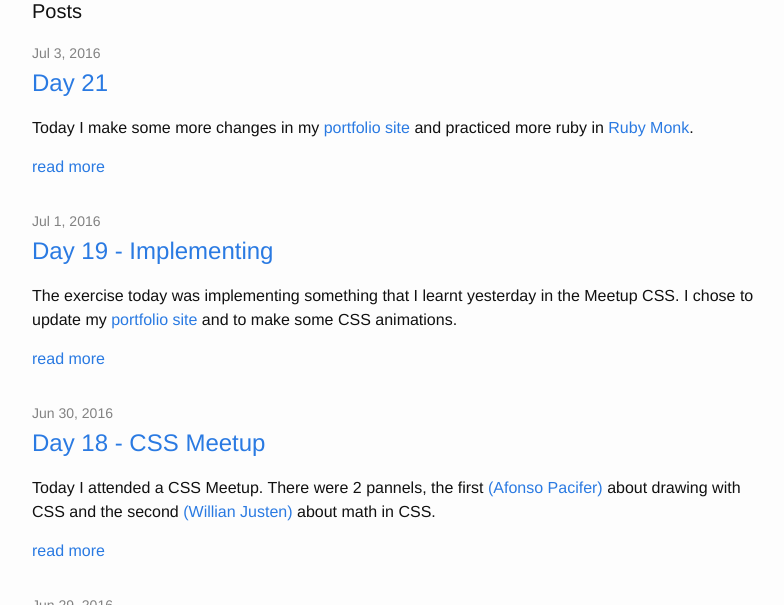
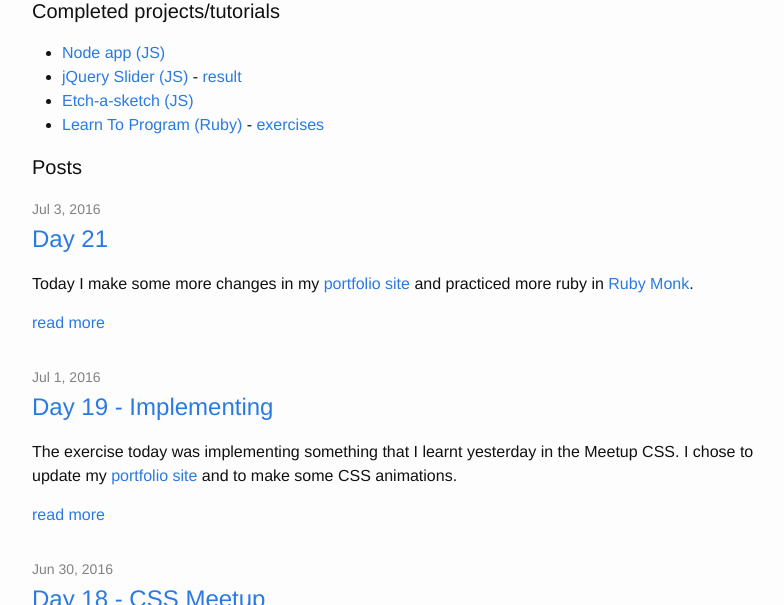
Before and after one commit to gionaufal/blog, a Jekyll site: the page built from index.html, in a window 1280 px wide and 900 px high, cut to the strip 295-900 px from the top of the window. Shown: the whole strip, without its empty margins (238-1022 px from the left). Built offline with Jekyll 4.4.1, drawn with Linux system fonts in a browser that asks for light colours.

Commit message:
add completed projects

```diff
--- a/index.html
+++ b/index.html
@@ -6,6 +6,14 @@ layout: default
 
   <p data-height="471" data-theme-id="light" data-slug-hash="mEBNGO" data-default-tab="result" data-user="gionaufal" data-embed-version="2" class="codepen">See the Pen <a href="http://codepen.io/gionaufal/pen/mEBNGO/">#100DaysOfCode Counter</a> by Giovanni Naufal (<a href="http://codepen.io/gionaufal">@gionaufal</a>) on <a href="http://codepen.io">CodePen</a>.</p>
 <script async src="//assets.codepen.io/assets/embed/ei.js"></script>
+
+  <h1 class='page-heading'>Completed projects/tutorials</h1>
+  <ul class="projects">
+    <li><a href='http://cwbuecheler.com/web/tutorials/2013/node-express-mongo/'>Node app (JS)</a></li>
+    <li><a href='https://www.youtube.com/watch?v=QtYP_eSVKfs'>jQuery Slider (JS)</a> - <a href='https://github.com/gionaufal/the_odin_project/tree/master/jquery-slider'>result</a></li>
+    <li><a href ='https://github.com/gionaufal/the_odin_project/tree/master/js-jquery'>Etch-a-sketch (JS)</a></li>
+    <li><a href='https://pine.fm/LearnToProgram'>Learn To Program (Ruby)</a> - <a href='https://github.com/gionaufal/the_odin_project/tree/master/ruby_101'>exercises</a></li>
+  </ul>
 
   <h1 class="page-heading">Posts</h1>
 
```
